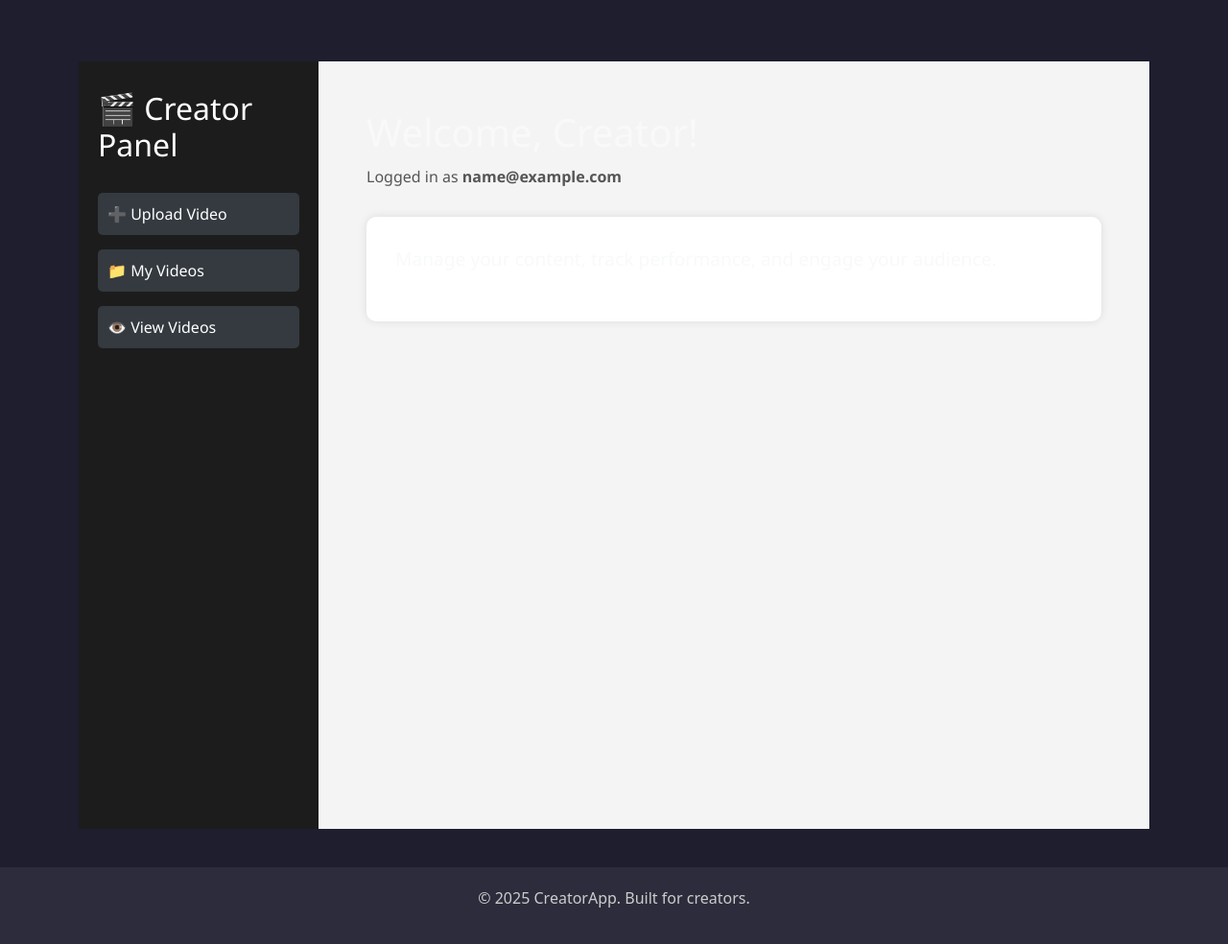
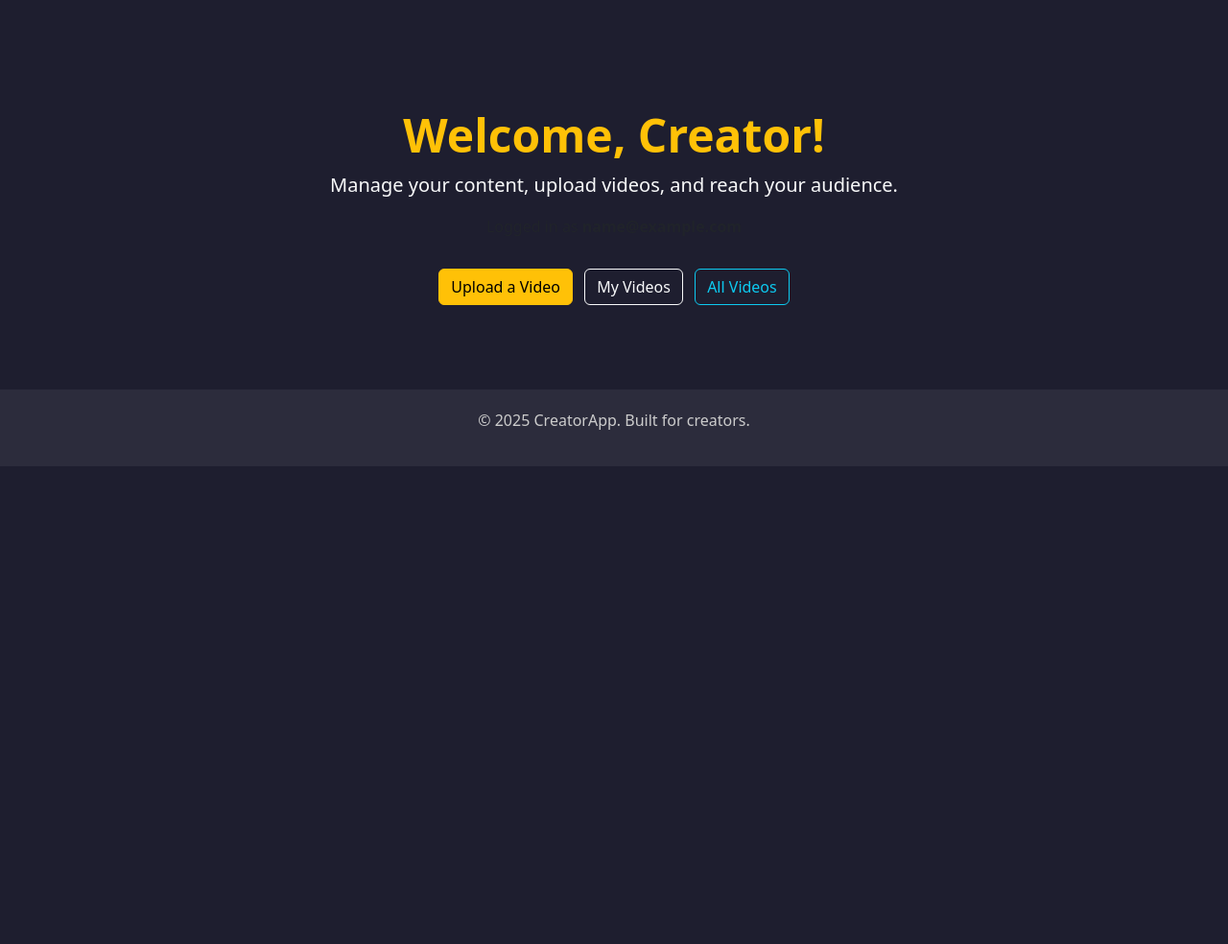
Before and after one commit to AhmedRaza-2/video-sharing, a Flask app: page / in a window 1280 px wide. Shown: the part 56-1040 px from the top of the page at 96% size. After the commit the page ends 542 px from the top, so only its background shows below. Run offline with Flask 3, Linux system fonts and the light colour scheme; the visitor is signed in with stand-in values (Sample User, id 1).

Commit message:
Update index.html

```diff
--- a/templates/index.html
+++ b/templates/index.html
@@ -1,39 +1,15 @@
 {% extends "base.html" %}
 {% block content %}
-<div style="display: flex; min-height: 100vh; font-family: 'Segoe UI', sans-serif; background-color: #f4f4f4;">
-
-    <!-- Sidebar -->
-    <nav style="width: 250px; background-color: #1c1c1c; color: white; padding: 30px 20px;">
-        <h2 style="margin-bottom: 30px;">🎬 Creator Panel</h2>
-        <ul style="list-style: none; padding-left: 0;">
-            <li style="margin-bottom: 15px;">
-                <a href="{{ url_for('upload') }}" style="color: white; text-decoration: none; display: block; padding: 10px; border-radius: 5px; background-color: #343a40;">➕ Upload Video</a>
-            </li>
-            <li style="margin-bottom: 15px;">
-                <a href="{{ url_for('my_videos') }}" style="color: white; text-decoration: none; display: block; padding: 10px; border-radius: 5px; background-color: #343a40;">📁 My Videos</a>
-            </li>
-            <li style="margin-bottom: 15px;">
-                <a href="{{ url_for('view_videos') }}" style="color: white; text-decoration: none; display: block; padding: 10px; border-radius: 5px; background-color: #343a40;">👁️ View Videos</a>
-            </li>
-        </ul>
-    </nav>
-
-    <!-- Main Content -->
-    <main style="flex-grow: 1; padding: 50px;">
-        <div style="margin-bottom: 30px;">
-            <h1 style="font-size: 2.5rem; margin-bottom: 10px;">Welcome, Creator!</h1>
-            {% if current_user.is_authenticated %}
-                <p style="color: #555;">Logged in as <strong>{{ current_user.email }}</strong></p>
-            {% endif %}
-        </div>
-
-        <div style="background-color: white; padding: 30px; border-radius: 10px; box-shadow: 0 0 10px rgba(0,0,0,0.1);">
-            <p style="font-size: 1.2rem; margin-bottom: 20px;">Manage your content, track performance, and engage your audience.</p>
-            {% if not current_user.is_authenticated %}
-                <a href="{{ url_for('login') }}" style="display: inline-block; padding: 10px 20px; background-color: #007bff; color: white; text-decoration: none; border-radius: 5px;">Login to Get Started</a>
-            {% endif %}
-        </div>
-    </main>
-
+<div class="text-center py-5">
+    <h1 class="display-5 fw-bold text-warning">Welcome, Creator!</h1>
+    <p class="lead text-light">Manage your content, upload videos, and reach your audience.</p>
+    {% if current_user.is_authenticated %}
+        <p class="text-muted">Logged in as <strong>{{ current_user.email }}</strong></p>
+        <a href="{{ url_for('upload') }}" class="btn btn-warning mt-3">Upload a Video</a>
+        <a href="{{ url_for('my_videos') }}" class="btn btn-outline-light mt-3 ms-2">My Videos</a>
+        <a href="{{ url_for('view_videos') }}" class="btn btn-outline-info mt-3 ms-2">All Videos</a>
+    {% else %}
+        <a href="{{ url_for('login') }}" class="btn btn-primary mt-3">Login to Get Started</a>
+    {% endif %}
 </div>
 {% endblock %}
```
